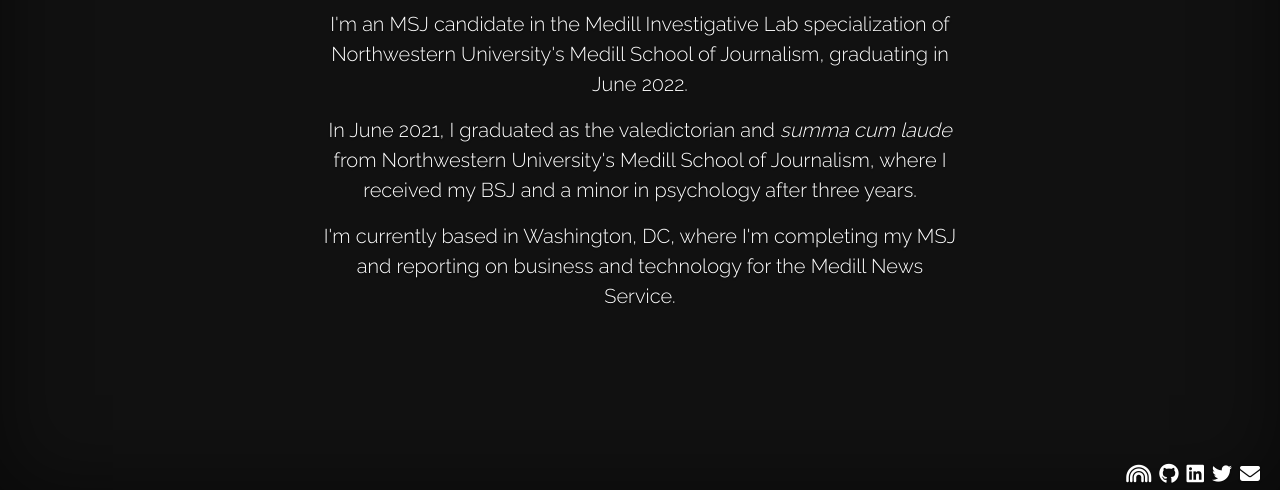
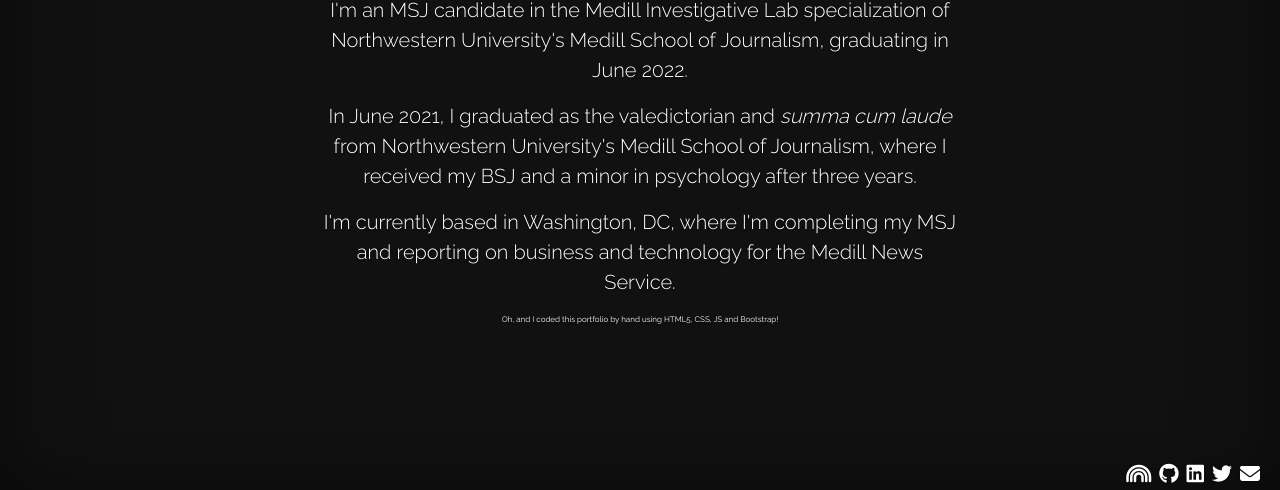
Before and after one commit to michael-korsh/portfolio, a plain HTML site: page index.html in a window 1280 px wide. Shown: the part 310-800 px from the top of the page. Drawn offline with nearby package versions, Linux system fonts and the light colour scheme.

Commit message:
Update index.html

```diff
--- a/index.html
+++ b/index.html
@@ -71,6 +71,8 @@
     </p>
   </main>
 
+  <p class="credit">Oh, and I coded this portfolio by hand using HTML5, CSS, JS and Bootstrap!</p>
+
   <footer class="mt-auto text-white-50">
     <div>
       <a href="mailto:michaelkorsh2022@u.northwestern.edu" target="_blank"><i class="fas fa-envelope fa-lg float-end px-1" style="color: #fff;"></i></a>
```
